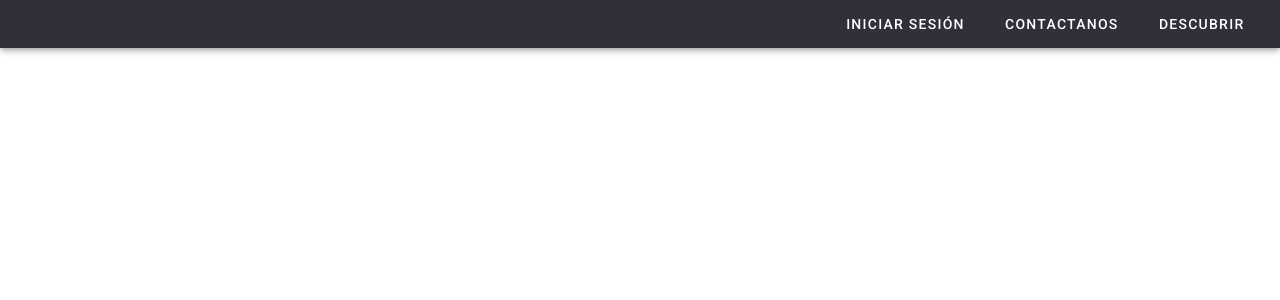
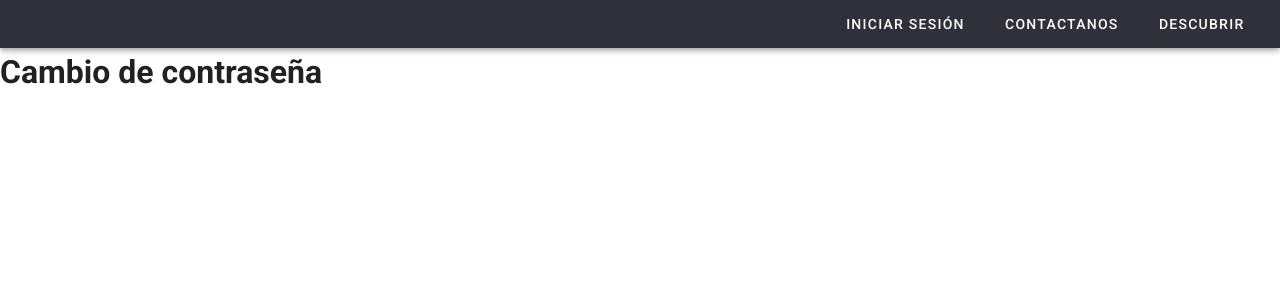
Before and after one commit to luisvidev/BuyDebt-Frontend, a Vue app: page /changePassword in a window 1280 px wide. Shown: the top 300 px of the page. Built offline with nearby package versions, Linux system fonts and the light colour scheme.

Commit message:
starting change password

```diff
--- a/src/router/index.js
+++ b/src/router/index.js
@@ -46,6 +46,14 @@ const routes = [
       requiresAuth: true,
     },
   },
+  {
+    path: "/changePassword",
+    name: "ChangePassword",
+    component: () => import("../views/loginRegister/ChangePassword.vue"),
+    meta: {
+      //requiresAuth: true,
+    },
+  },
 ];
 
 const router = new VueRouter({
--- /dev/null
+++ b/src/views/loginRegister/ChangePassword.vue
@@ -0,0 +1,13 @@
+<template>
+  <h1>Cambio de contraseña</h1>
+</template>
+
+<script>
+export default {
+    name: "ChangePassword"
+}
+</script>
+
+<style>
+
+</style>
```
